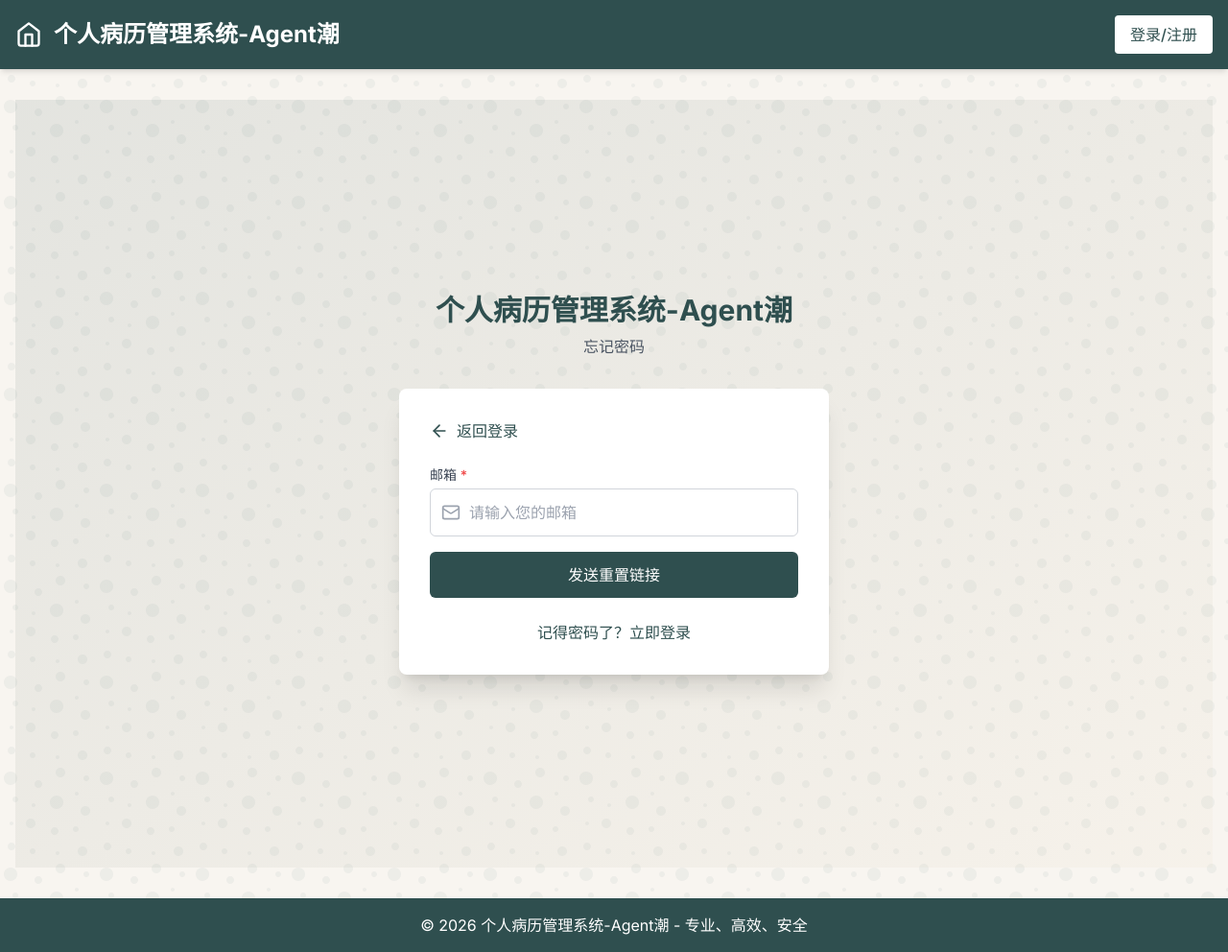
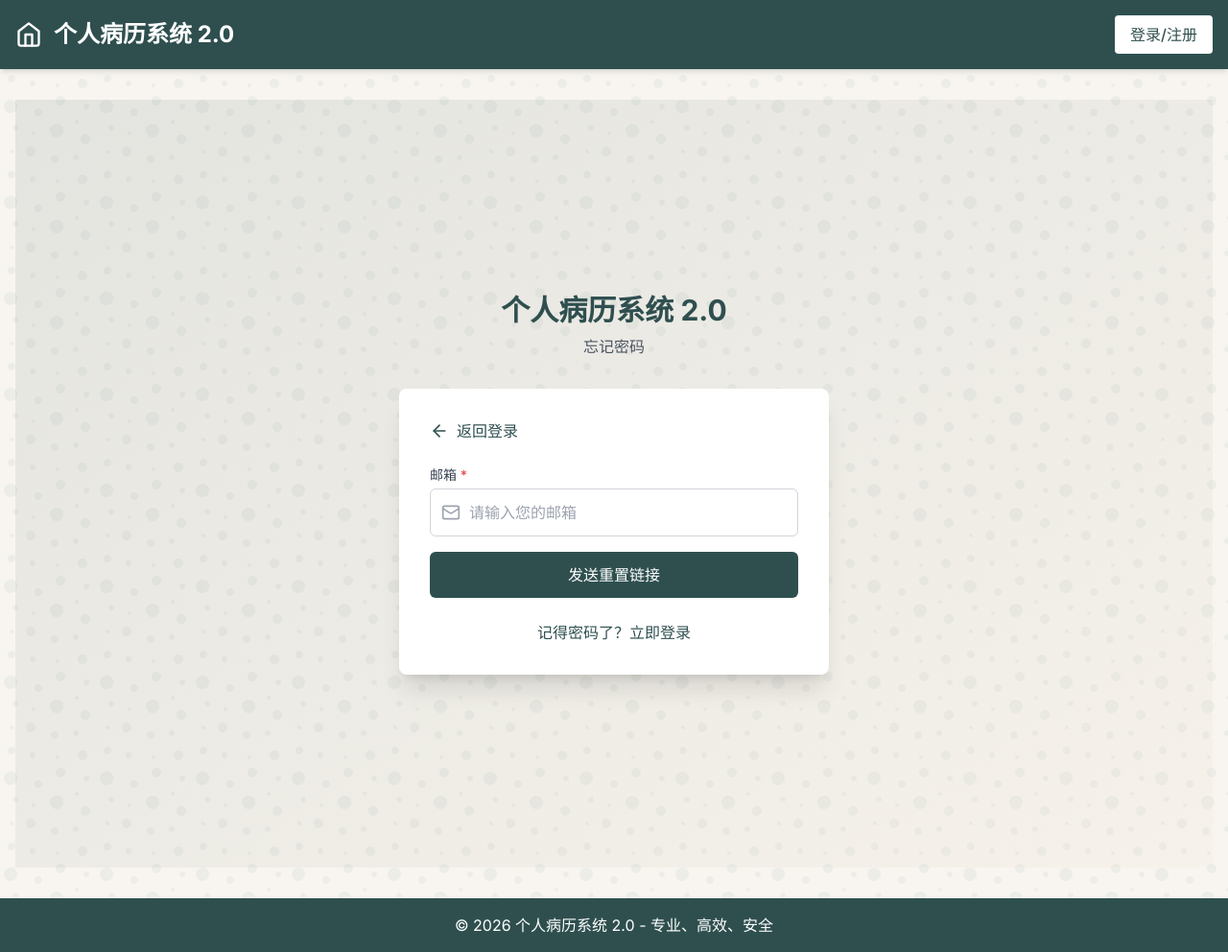
Before and after one commit to beckett868303-chao/yaofang, a Next.js app: page /forgot-password in a window 1280 px wide. Shown: the whole page at 96% size. Built offline with nearby package versions, Linux system fonts and the light colour scheme; no server answers.

Commit message:
feat: 更新系统标题为个人病历系统 2.0

```diff
--- a/src/app/forgot-password/page.tsx
+++ b/src/app/forgot-password/page.tsx
@@ -55,7 +55,7 @@ export default function ForgotPasswordPage() {
     <div className="min-h-screen flex items-center justify-center bg-gradient-to-br from-primary/10 to-secondary/10 px-4">
       <div className="max-w-md w-full">
         <div className="text-center mb-8">
-          <h1 className="text-3xl font-bold text-primary mb-2">个人病历管理系统-Agent潮</h1>
+          <h1 className="text-3xl font-bold text-primary mb-2">个人病历系统 2.0</h1>
           <p className="text-gray-600">忘记密码</p>
         </div>
 
--- a/src/app/layout.tsx
+++ b/src/app/layout.tsx
@@ -8,8 +8,8 @@ import NavBar from '@/components/NavBar'
 const inter = Inter({ subsets: ['latin'] })
 
 export const metadata: Metadata = {
-  title: '个人病历管理系统-Agent潮',
-  description: '个人病历管理系统，支持多图上传、智能识别和深度检索',
+  title: '个人病历系统 2.0',
+  description: '个人病历系统 2.0，支持多图上传、智能识别和深度检索',
 }
 
 export default function RootLayout({ children }: { children: React.ReactNode }) {
@@ -26,7 +26,7 @@ export default function RootLayout({ children }: { children: React.ReactNode })
 
             <footer className="bg-primary text-white py-4">
               <div className="container mx-auto px-4 text-center">
-                <p>© 2026 个人病历管理系统-Agent潮 - 专业、高效、安全</p>
+                <p>© 2026 个人病历系统 2.0 - 专业、高效、安全</p>
               </div>
             </footer>
           </div>
--- a/src/app/login/page.tsx
+++ b/src/app/login/page.tsx
@@ -59,7 +59,7 @@ export default function LoginPage() {
     <div className="min-h-screen flex items-center justify-center bg-gradient-to-br from-primary/10 to-secondary/10 px-4">
       <div className="max-w-md w-full">
         <div className="text-center mb-8">
-          <h1 className="text-3xl font-bold text-primary mb-2">个人病历管理系统-Agent潮</h1>
+          <h1 className="text-3xl font-bold text-primary mb-2">个人病历系统 2.0</h1>
           <p className="text-gray-600">
             {isLogin ? '欢迎回来，请登录您的账号' : '创建新账号开始使用'}
           </p>
--- a/src/app/reset-password/page.tsx
+++ b/src/app/reset-password/page.tsx
@@ -75,7 +75,7 @@ export default function ResetPasswordPage() {
     <div className="min-h-screen flex items-center justify-center bg-gradient-to-br from-primary/10 to-secondary/10 px-4">
       <div className="max-w-md w-full">
         <div className="text-center mb-8">
-          <h1 className="text-3xl font-bold text-primary mb-2">个人病历管理系统-Agent潮</h1>
+          <h1 className="text-3xl font-bold text-primary mb-2">个人病历系统 2.0</h1>
           <p className="text-gray-600">重置密码</p>
         </div>
 
--- a/src/components/NavBar.tsx
+++ b/src/components/NavBar.tsx
@@ -19,7 +19,7 @@ export default function NavBar() {
               <path d="M3 9l9-7 9 7v11a2 2 0 0 1-2 2H5a2 2 0 0 1-2-2z"></path>
               <polyline points="9 22 9 12 15 12 15 22"></polyline>
             </svg>
-            <h1 className="text-2xl font-bold">个人病历管理系统-Agent潮</h1>
+            <h1 className="text-2xl font-bold">个人病历系统 2.0</h1>
           </Link>
           <div className="flex items-center space-x-4">
             {loading ? (
```
Also changed, not shown: 2 other files (tests, documents, lock files or other folders).
